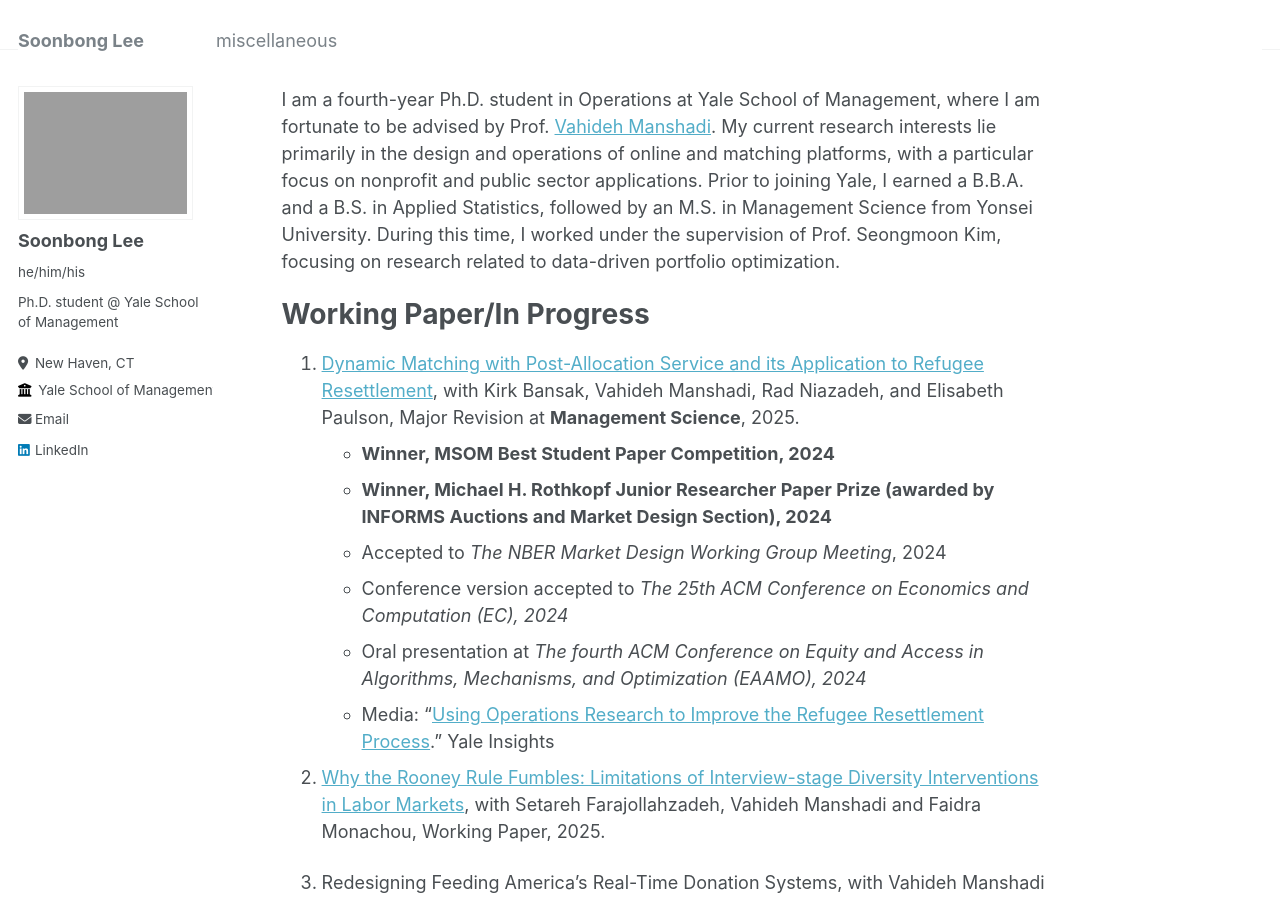
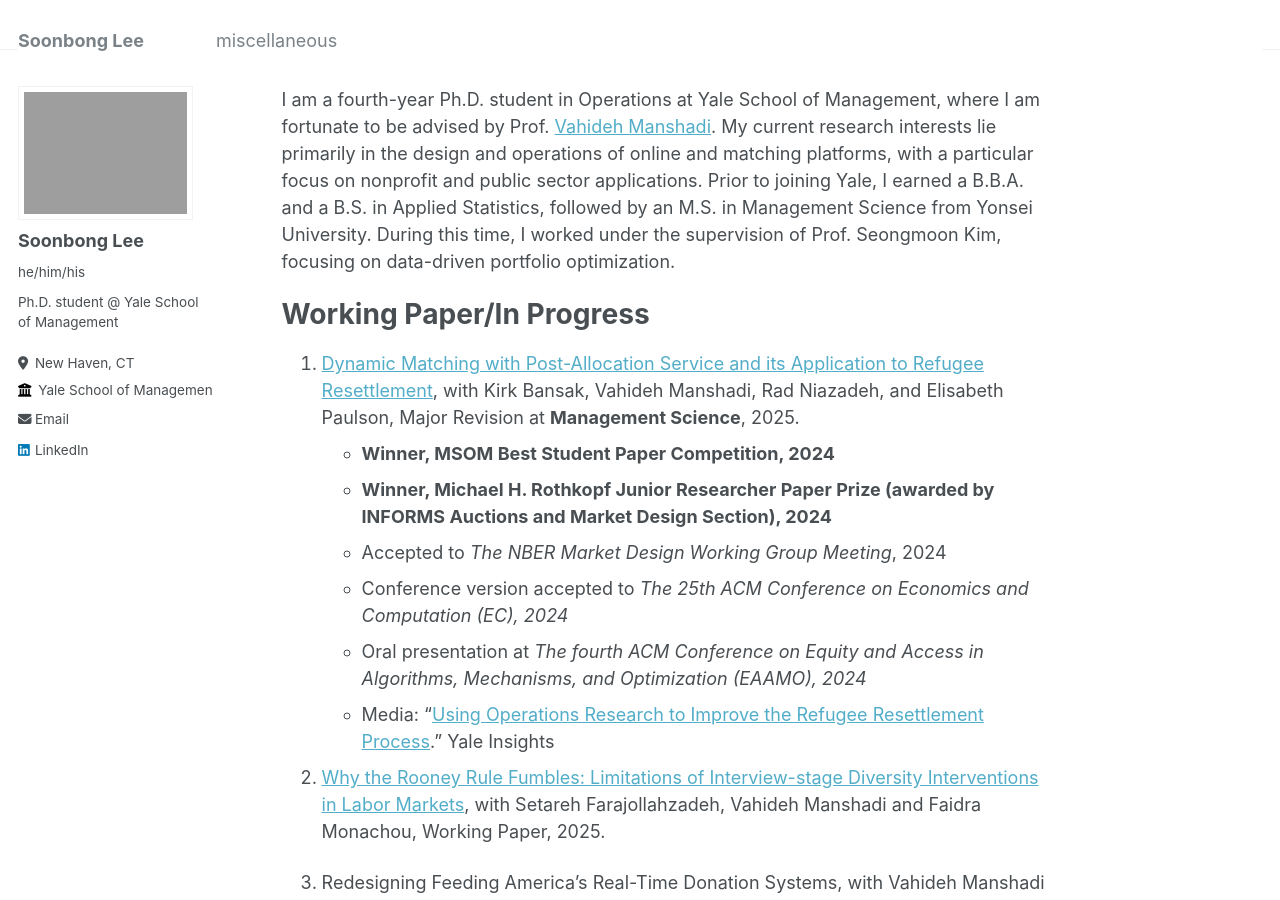
Before and after one commit to soonbong-lee/soonbong-lee.github.io, a Jekyll site: the page built from _pages/about.md, in a window 1280 px wide and 900 px high. Built offline with Jekyll 4.4.1, drawn with Linux system fonts in a browser that asks for light colours.

Commit message:
Update about.md

```diff
--- a/_pages/about.md
+++ b/_pages/about.md
@@ -7,7 +7,7 @@ redirect_from:
   - /about.html
 ---
 
-I am a fourth-year Ph.D. student in Operations at Yale School of Management, where I am fortunate to be advised by Prof. [Vahideh Manshadi](https://vahideh-manshadi.com/). My current research interests lie primarily in the design and operations of online and matching platforms, with a particular focus on nonprofit and public sector applications. Prior to joining Yale, I earned a B.B.A. and a B.S. in Applied Statistics, followed by an M.S. in Management Science from Yonsei University. During this time, I worked under the supervision of Prof. Seongmoon Kim, focusing on research related to data-driven portfolio optimization.
+I am a fourth-year Ph.D. student in Operations at Yale School of Management, where I am fortunate to be advised by Prof. [Vahideh Manshadi](https://vahideh-manshadi.com/). My current research interests lie primarily in the design and operations of online and matching platforms, with a particular focus on nonprofit and public sector applications. Prior to joining Yale, I earned a B.B.A. and a B.S. in Applied Statistics, followed by an M.S. in Management Science from Yonsei University. During this time, I worked under the supervision of Prof. Seongmoon Kim, focusing on  data-driven portfolio optimization.
 
 
 
```
